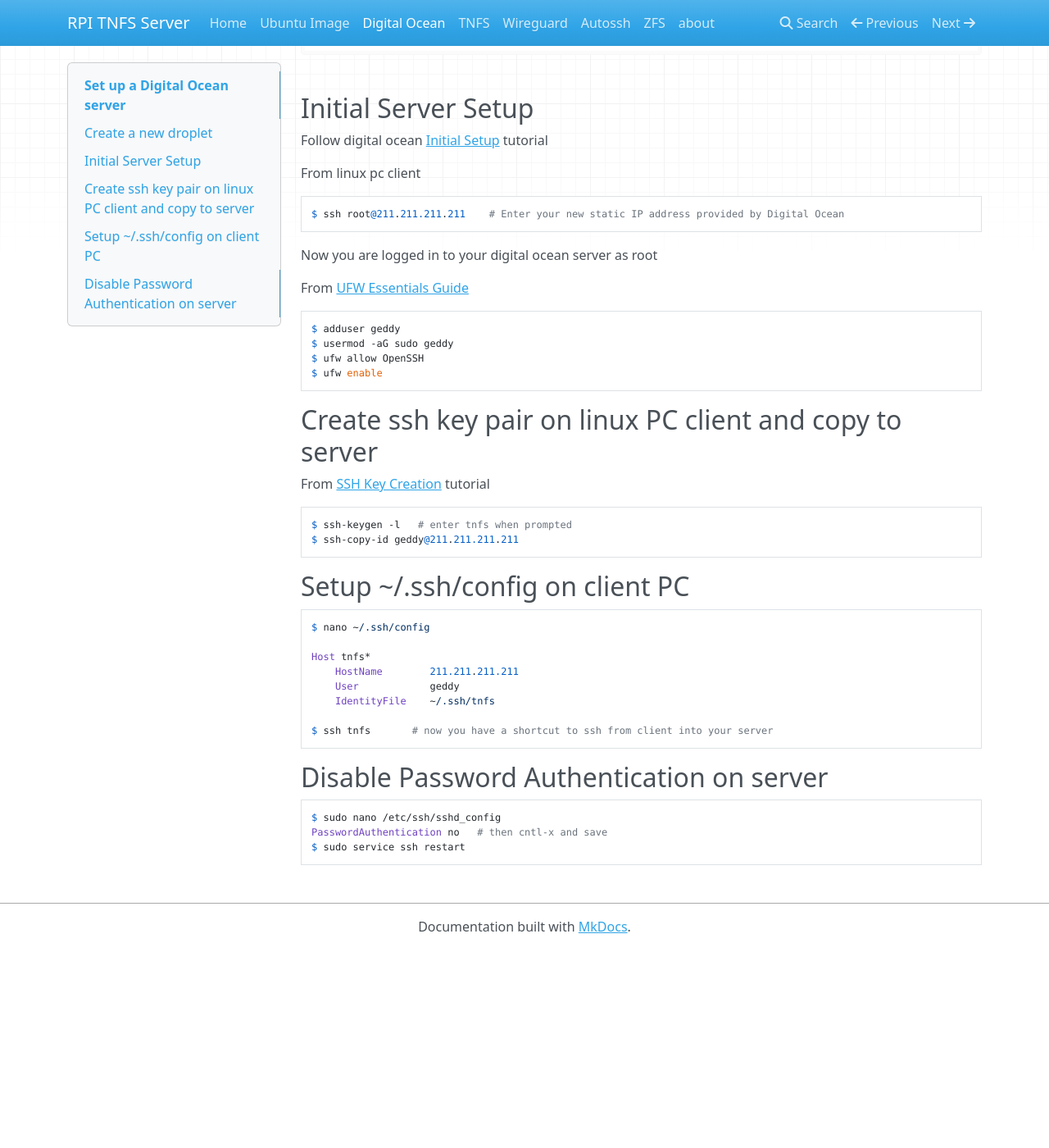
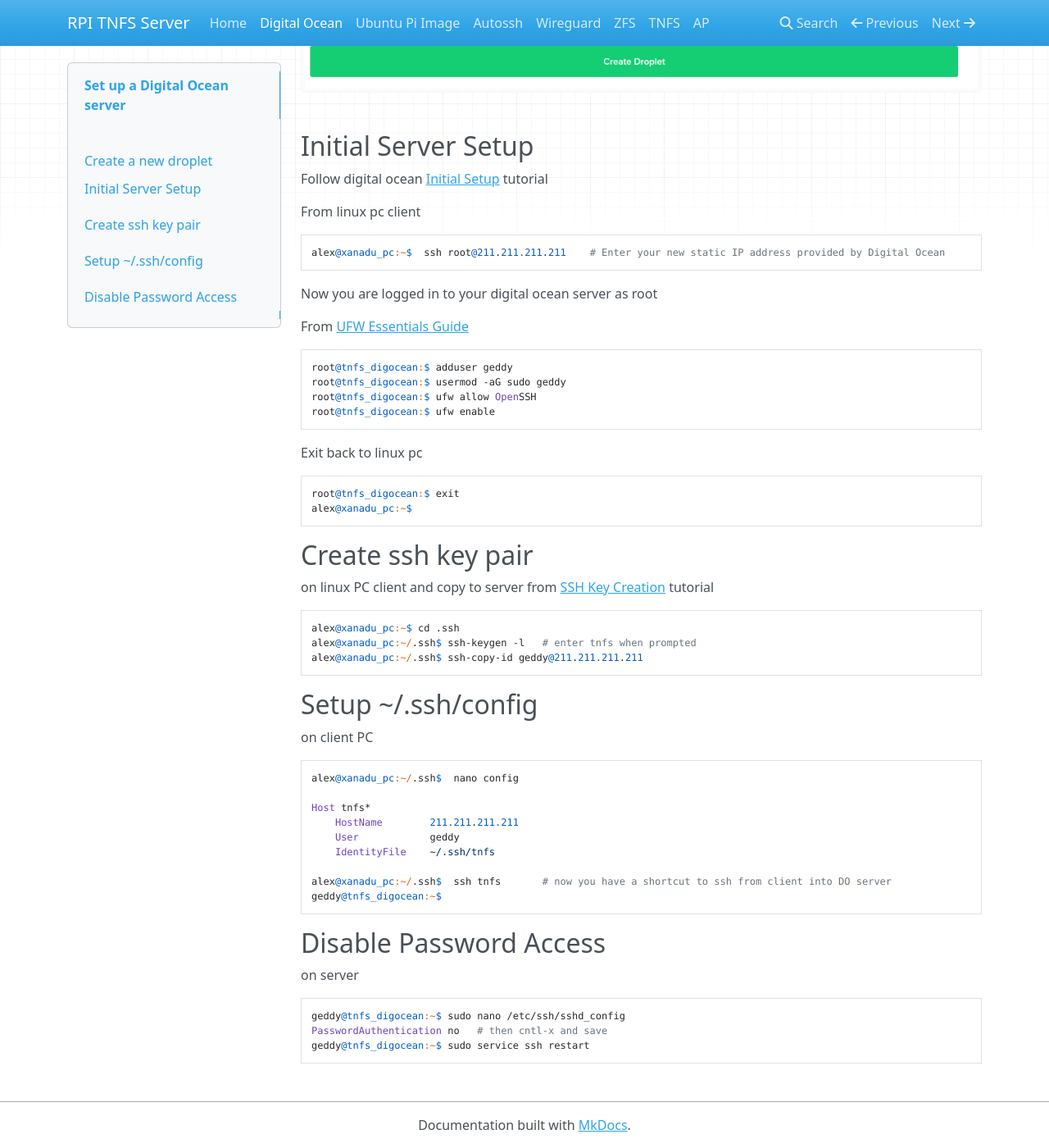
Before and after one commit to grkidwell/tnfspi, an MkDocs documentation site: the page built from docs/digocean.md, in a window 1280 px wide and 1400 px high, scrolled down 1564 px. Shown: the whole window at 82% size. Built offline with MkDocs 1.6.1, drawn with Linux system fonts in a browser that asks for light colours; nearby versions of some CDN libraries; before the commit the page ends 2722 px from its top, so only the background shows below that; some of the changed text lies outside the part shown.

Commit message:
buncha changes and additions

```diff
--- a/docs/digocean.md
+++ b/docs/digocean.md
@@ -1,7 +1,7 @@
 # Set up a Digital Ocean server
+## &nbsp;
 
-Create a new account with $100/60 day credit [digital ocean](https://try.digitalocean.com/open-source/?utm_medium=podcast&utm_source=pythonbytes&utm_campaign=Core_DO_SS_Cold).
-Would also highly recommend you check out the podcast [Pythonbytes](https://pythonbytes.fm/), from where this discount comes.
+Create a new account with $100/60-day credit on [Digital Ocean](https://try.digitalocean.com/open-source/?utm_medium=podcast&utm_source=pythonbytes&utm_campaign=Core_DO_SS_Cold), who sponsors the excellent [PythonBytes](https://pythonbytes.fm/) podcast.
 
 ## Create a new droplet
 Choose Ubuntu 20.04(LTS)x64 Distribution
@@ -25,34 +25,44 @@
 
 From linux pc client
 
-    $ ssh root@211.211.211.211    # Enter your new static IP address provided by Digital Ocean
+    alex@xanadu_pc:~$  ssh root@211.211.211.211    # Enter your new static IP address provided by Digital Ocean
 
 Now you are logged in to your digital ocean server as root
 
 From [UFW Essentials Guide](https://www.digitalocean.com/community/tutorials/ufw-essentials-common-firewall-rules-and-commands)
 
-    $ adduser geddy
-    $ usermod -aG sudo geddy
-    $ ufw allow OpenSSH
-    $ ufw enable
+    root@tnfs_digocean:$ adduser geddy
+    root@tnfs_digocean:$ usermod -aG sudo geddy
+    root@tnfs_digocean:$ ufw allow OpenSSH
+    root@tnfs_digocean:$ ufw enable
+Exit back to linux pc
+##
+    root@tnfs_digocean:$ exit
+    alex@xanadu_pc:~$
 
 
-## Create ssh key pair on linux PC client and copy to server
-From [SSH Key Creation](https://www.digitalocean.com/community/tutorials/how-to-set-up-ssh-keys-on-ubuntu-20-04) tutorial
+## Create ssh key pair
+on linux PC client and copy to server from [SSH Key Creation](https://www.digitalocean.com/community/tutorials/how-to-set-up-ssh-keys-on-ubuntu-20-04) tutorial
+##
+    alex@xanadu_pc:~$ cd .ssh
+    alex@xanadu_pc:~/.ssh$ ssh-keygen -l   # enter tnfs when prompted
+    alex@xanadu_pc:~/.ssh$ ssh-copy-id geddy@211.211.211.211
 
-    $ ssh-keygen -l   # enter tnfs when prompted
-    $ ssh-copy-id geddy@211.211.211.211
-
-## Setup ~/.ssh/config on client PC
-    $ nano ~/.ssh/config
+## Setup ~/.ssh/config
+on client PC
+##
+    alex@xanadu_pc:~/.ssh$  nano config
 
     Host tnfs*
         HostName        211.211.211.211
         User            geddy
         IdentityFile    ~/.ssh/tnfs
 
-    $ ssh tnfs       # now you have a shortcut to ssh from client into your server
-## Disable Password Authentication on server
-    $ sudo nano /etc/ssh/sshd_config
+    alex@xanadu_pc:~/.ssh$  ssh tnfs       # now you have a shortcut to ssh from client into DO server
+    geddy@tnfs_digocean:~$
+## Disable Password Access
+on server
+##
+    geddy@tnfs_digocean:~$ sudo nano /etc/ssh/sshd_config
     PasswordAuthentication no   # then cntl-x and save
-    $ sudo service ssh restart
+    geddy@tnfs_digocean:~$ sudo service ssh restart
--- a/mkdocs.yml
+++ b/mkdocs.yml
@@ -2,10 +2,10 @@
 site_url: https://example.com/
 nav:
     - Home: index.md
-    - Ubuntu Image: ubuntu.md
     - Digital Ocean: digocean.md
+    - Ubuntu Pi Image: ubuntu.md
+    - Autossh: autossh.md
+    - Wireguard: wireguard.md
+    - ZFS: zfs.md
     - TNFS: tnfs.md
-    - Wireguard: wireguard.md
-    - Autossh: autossh.md
-    - ZFS: zfs.md
-    - about: about.md
+    - AP: ap.md
```
Also changed, not shown: docs/autossh.md (+68 -0 lines), docs/index.md (+15 -14 lines), docs/ubuntu.md (+61 -0 lines), docs/ap.md (added), docs/img/architecture.png (added), docs/img/ubuntu1.png (added), docs/img/ubuntu2.png (added), docs/img/ubuntu3.png (added), docs/img/ubuntu4.png (added), docs/img/ubuntu5.png (added), docs/img/ubuntu6.png (added).
